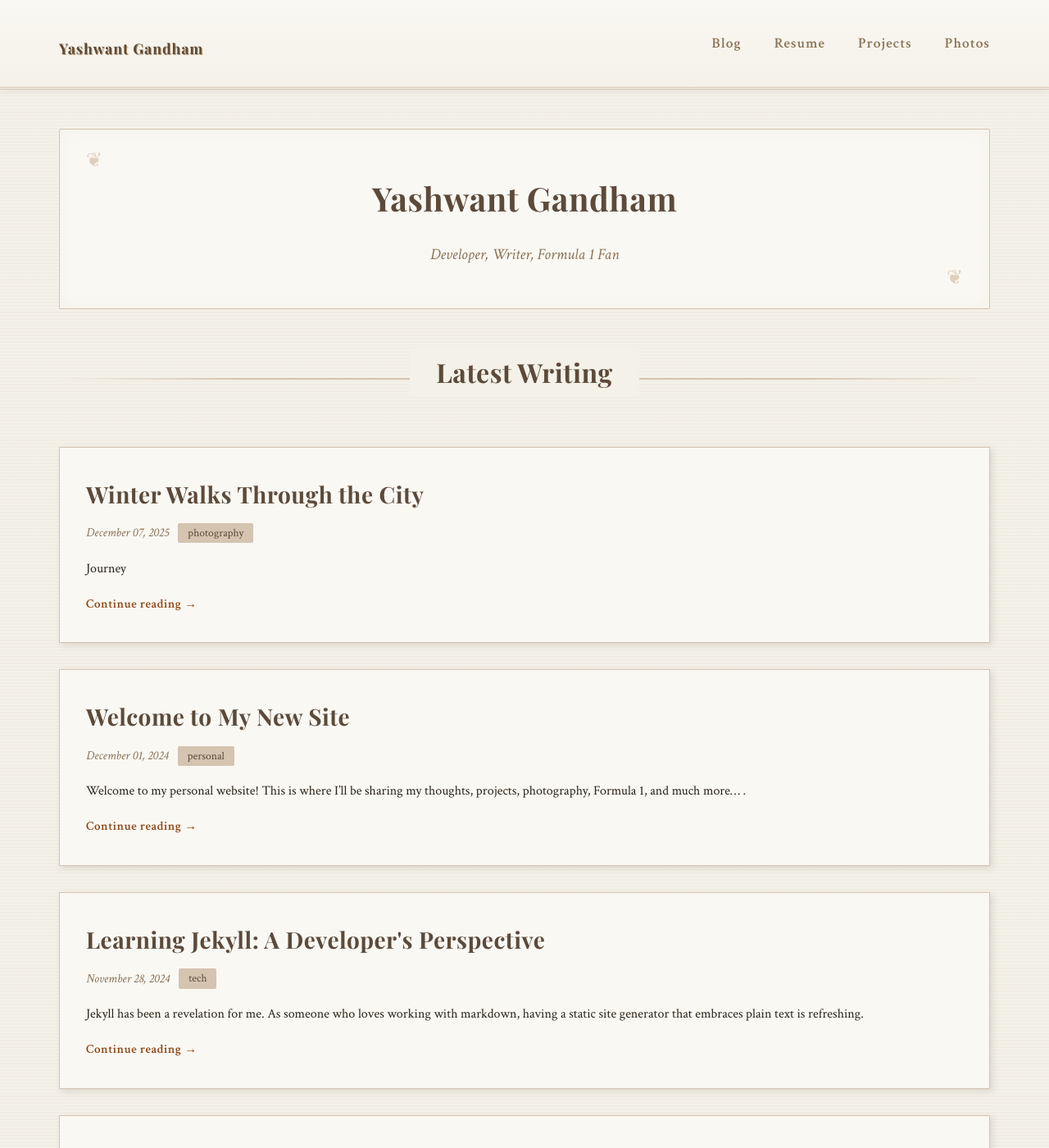
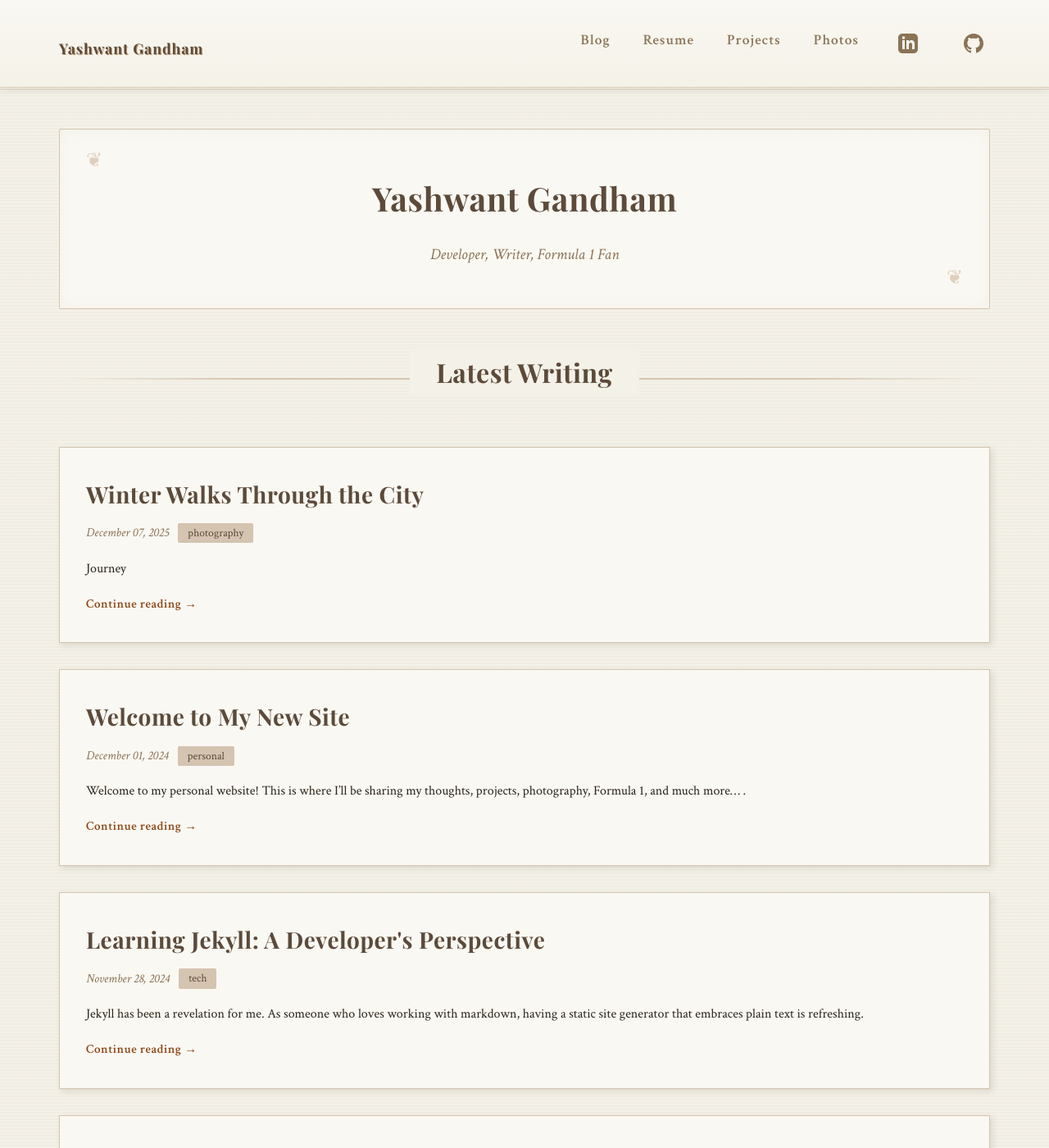
Before and after one commit to Yash-Yashwant/Yaga_personal_site, a Jekyll site: the page built from index.html, in a window 1280 px wide and 1400 px high. Shown: the whole window at 82% size. Built offline with Jekyll 4.4.1, drawn with Linux system fonts in a browser that asks for light colours.

Commit message:
resume and layout udpate

```diff
--- a/_layouts/default.html
+++ b/_layouts/default.html
@@ -25,6 +25,17 @@
                 <li><a href="{{ '/projects' | relative_url }}">Projects</a></li>
                 <li><a href="{{ '/photos' | relative_url }}">Photos</a></li>
 
+                <li><a href="https://www.linkedin.com/in/g-yashwant/" target="_blank" rel="noopener noreferrer" class="social-icon linkedin-icon" title="LinkedIn">
+                    <svg xmlns="http://www.w3.org/2000/svg" width="24" height="24" viewBox="0 0 24 24" fill="currentColor">
+                        <path d="M19 0h-14c-2.761 0-5 2.239-5 5v14c0 2.761 2.239 5 5 5h14c2.762 0 5-2.239 5-5v-14c0-2.761-2.238-5-5-5zm-11 19h-3v-11h3v11zm-1.5-12.268c-.966 0-1.75-.79-1.75-1.764s.784-1.764 1.75-1.764 1.75.79 1.75 1.764-.783 1.764-1.75 1.764zm13.5 12.268h-3v-5.604c0-3.368-4-3.113-4 0v5.604h-3v-11h3v1.765c1.396-2.586 7-2.777 7 2.476v6.759z"/>
+                    </svg>
+                </a></li>
+
+                <li><a href="https://github.com/Yash-Yashwant" target="_blank" rel="noopener noreferrer" class="social-icon github-icon" title="GitHub">
+                    <svg xmlns="http://www.w3.org/2000/svg" width="24" height="24" viewBox="0 0 24 24" fill="currentColor">
+                        <path d="M12 0c-6.626 0-12 5.373-12 12 0 5.302 3.438 9.8 8.207 11.387.599.111.793-.261.793-.577v-2.234c-3.338.726-4.033-1.416-4.033-1.416-.546-1.387-1.333-1.756-1.333-1.756-1.089-.745.083-.729.083-.729 1.205.084 1.839 1.237 1.839 1.237 1.07 1.834 2.807 1.304 3.492.997.107-.775.418-1.305.762-1.604-2.665-.305-5.467-1.334-5.467-5.931 0-1.311.469-2.381 1.236-3.221-.124-.303-.535-1.524.117-3.176 0 0 1.008-.322 3.301 1.23.957-.266 1.983-.399 3.003-.404 1.02.005 2.047.138 3.006.404 2.291-1.552 3.297-1.23 3.297-1.23.653 1.653.242 2.874.118 3.176.77.84 1.235 1.911 1.235 3.221 0 4.609-2.807 5.624-5.479 5.921.43.372.823 1.102.823 2.222v3.293c0 .319.192.694.801.576 4.765-1.589 8.199-6.086 8.199-11.386 0-6.627-5.373-12-12-12z"/>
+                    </svg>
+                </a></li>
             </ul>
         </nav>
     </header>
--- a/assets/css/style.css
+++ b/assets/css/style.scss
@@ -1,3 +1,6 @@
+---
+---
+
 /* ============================================
    ANTIQUE/VINTAGE THEME - Sepia & Classic
    ============================================ */
@@ -108,6 +111,33 @@
 
 nav a:hover::after {
     width: 100%;
+}
+
+/* Social Icons in Navigation */
+nav .social-icon {
+    display: flex;
+    align-items: center;
+    padding: 0.5rem;
+}
+
+nav .social-icon::after {
+    display: none;
+}
+
+nav .social-icon svg {
+    width: 24px;
+    height: 24px;
+    transition: all 0.3s ease;
+}
+
+nav .linkedin-icon:hover {
+    color: #0077b5;
+    transform: translateY(-2px);
+}
+
+nav .github-icon:hover {
+    color: #333;
+    transform: translateY(-2px);
 }
 
 /* Main Content */
@@ -512,14 +542,15 @@
 .pdf-viewer-container {
     background: var(--cream);
     border: 3px solid var(--sepia-light);
-    padding: 1rem;
+    padding: 0.5rem;
     margin-bottom: 3rem;
     box-shadow: 5px 5px 15px rgba(92, 74, 58, 0.2);
 }
 
 .pdf-viewer {
     width: 100%;
-    height: 800px;
+    height: 90vh;
+    min-height: 800px;
     border: none;
     background: white;
 }
@@ -674,7 +705,13 @@
     }
 
     .pdf-viewer {
-        height: 600px;
+        height: 70vh;
+        min-height: 500px;
+    }
+
+    nav .social-icon svg {
+        width: 20px;
+        height: 20px;
     }
 
     .social-icons {
```
